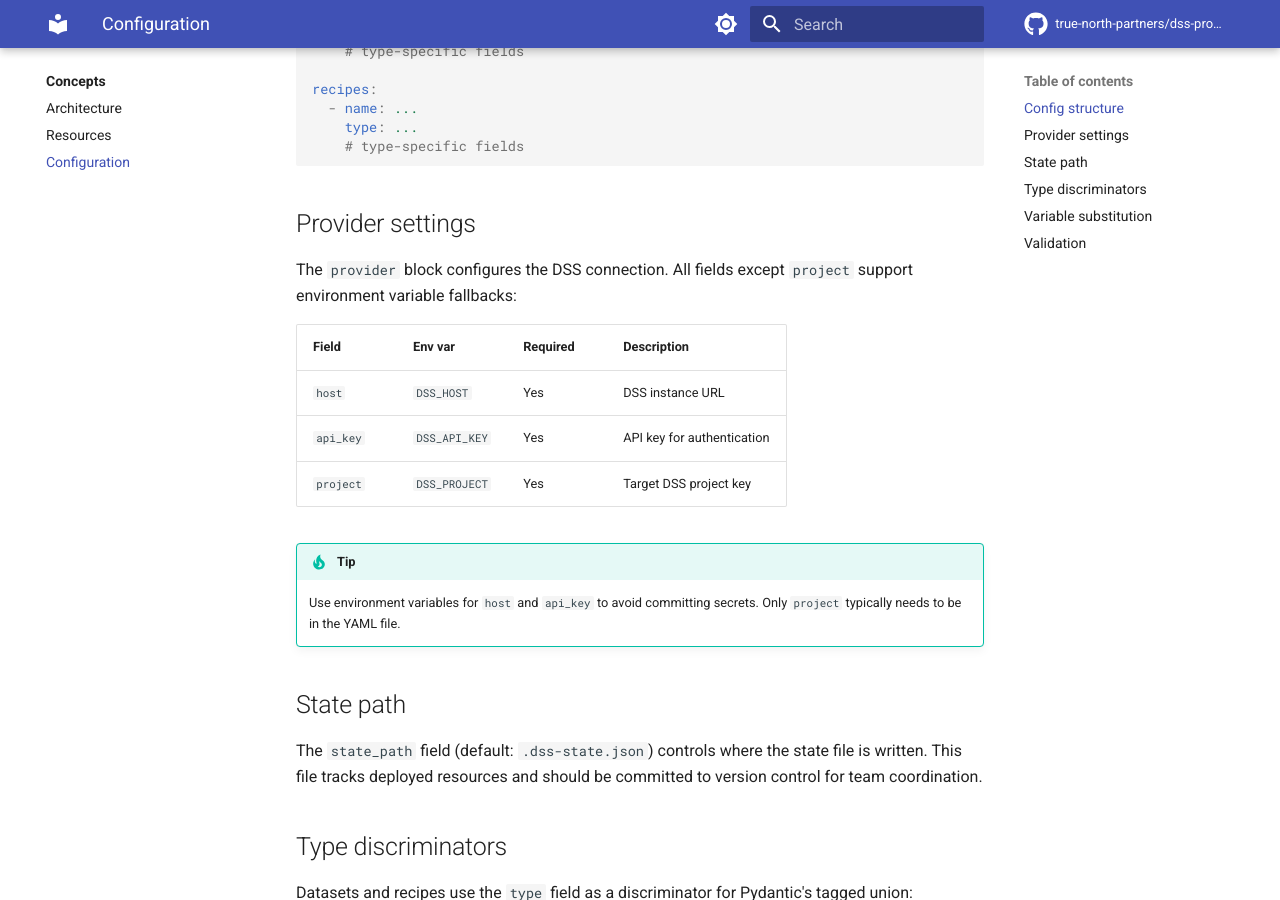
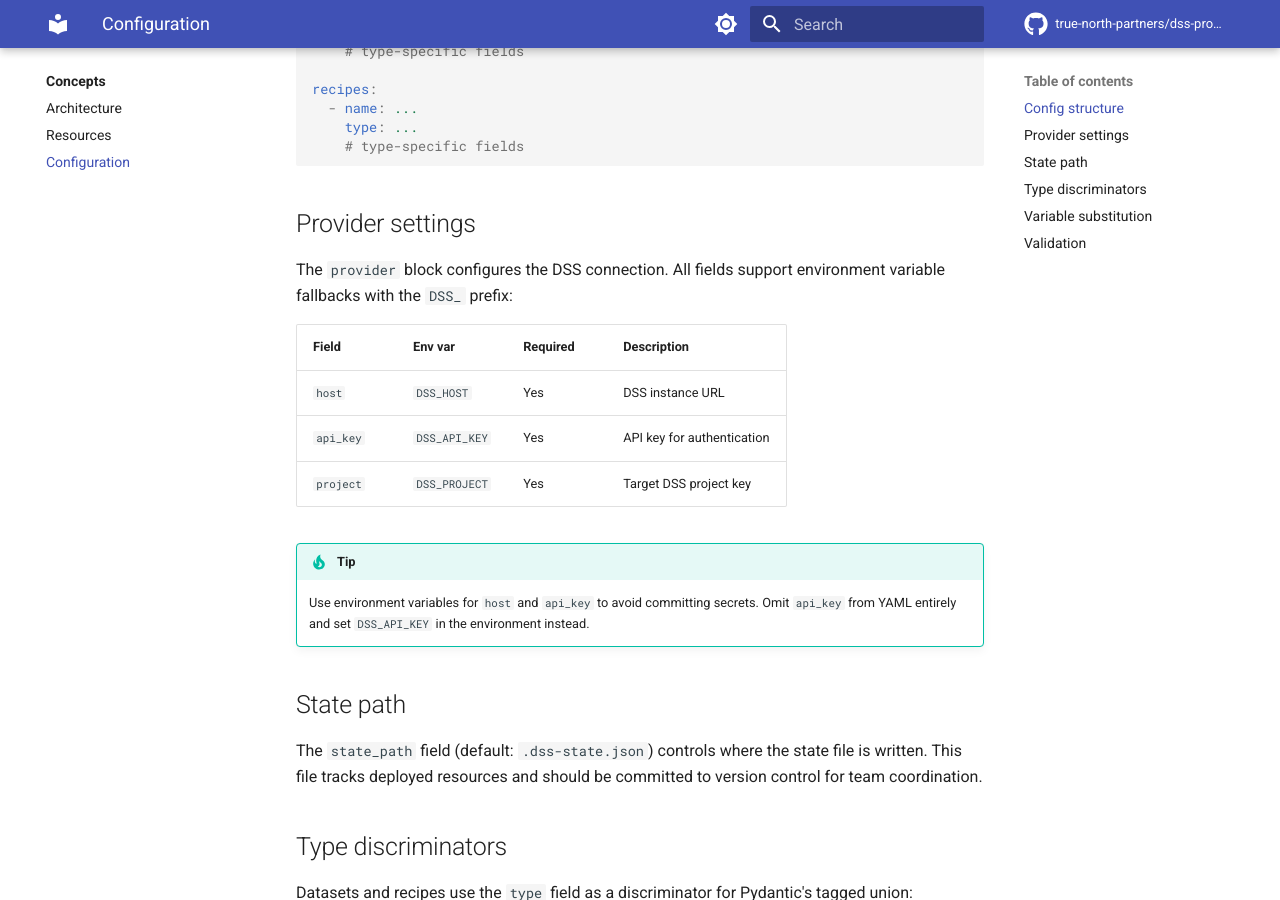
Before and after one commit to true-north-partners/dss-provisioner, an MkDocs documentation site: the page built from docs/concepts/configuration.md, in a window 1280 px wide and 900 px high, scrolled down 529 px. Built offline with MkDocs 1.6.1 and Material for MkDocs 9.7.7, drawn with Linux system fonts in a browser that asks for light colours; comment, search, counter and statistics services are not loaded; the version menu is left out.

Commit message:
docs: fix env var fallback description and remove api_key placeholder

```diff
--- a/docs/concepts/configuration.md
+++ b/docs/concepts/configuration.md
@@ -25,7 +25,7 @@ recipes:
 
 ## Provider settings
 
-The `provider` block configures the DSS connection. All fields except `project` support environment variable fallbacks:
+The `provider` block configures the DSS connection. All fields support environment variable fallbacks with the `DSS_` prefix:
 
 | Field | Env var | Required | Description |
 |---|---|---|---|
@@ -34,7 +34,7 @@ The `provider` block configures the DSS connection. All fields except `project`
 | `project` | `DSS_PROJECT` | Yes | Target DSS project key |
 
 !!! tip
-    Use environment variables for `host` and `api_key` to avoid committing secrets. Only `project` typically needs to be in the YAML file.
+    Use environment variables for `host` and `api_key` to avoid committing secrets. Omit `api_key` from YAML entirely and set `DSS_API_KEY` in the environment instead.
 
 ## State path
 
```
Also changed, not shown: docs/guides/yaml-config.md (+1 -1 lines).
